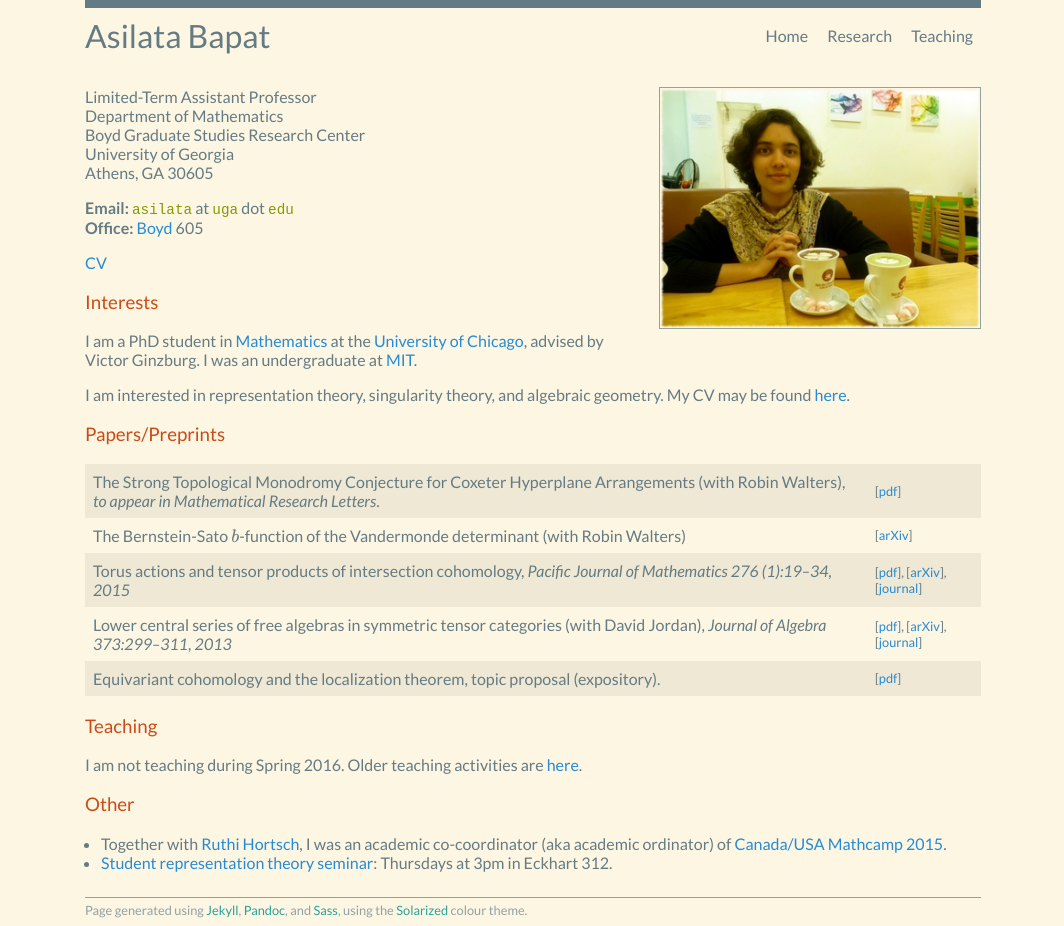
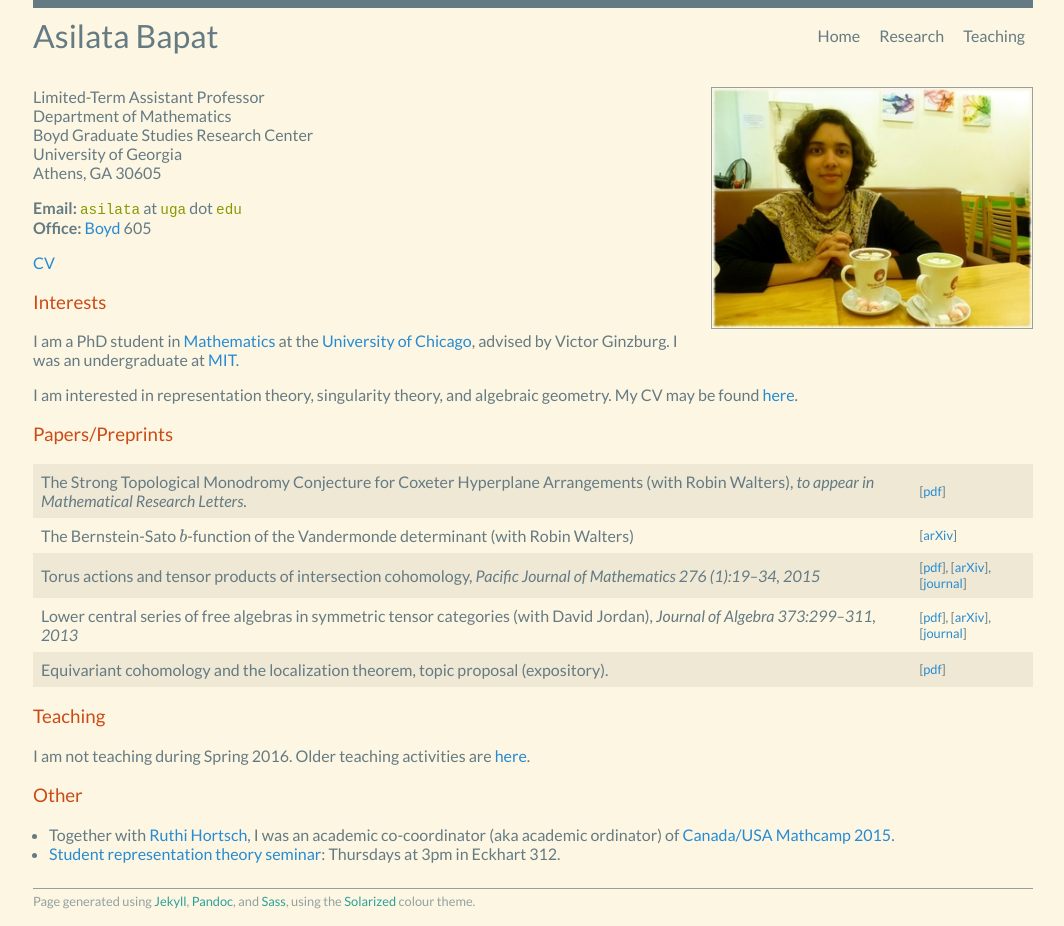
Before and after one commit to dongmouren0/dongmouren.github.io, a Jekyll site: the page built from index.md, in a window 1280 px wide. Shown: the whole page, without its empty margins (107-1171 px from the left). Built offline with Jekyll 4.4.1, drawn with Linux system fonts in a browser that asks for light colours; formulas are drawn with MathJax 3.

Commit message:
Limited maximum width.

```diff
--- a/css/stylesheet.scss
+++ b/css/stylesheet.scss
@@ -27,7 +27,7 @@
 
 @media screen and (min-width: 960px) {
     body {
-        max-width:70%;
+        max-width:1000px;
     }
 }
 
```
